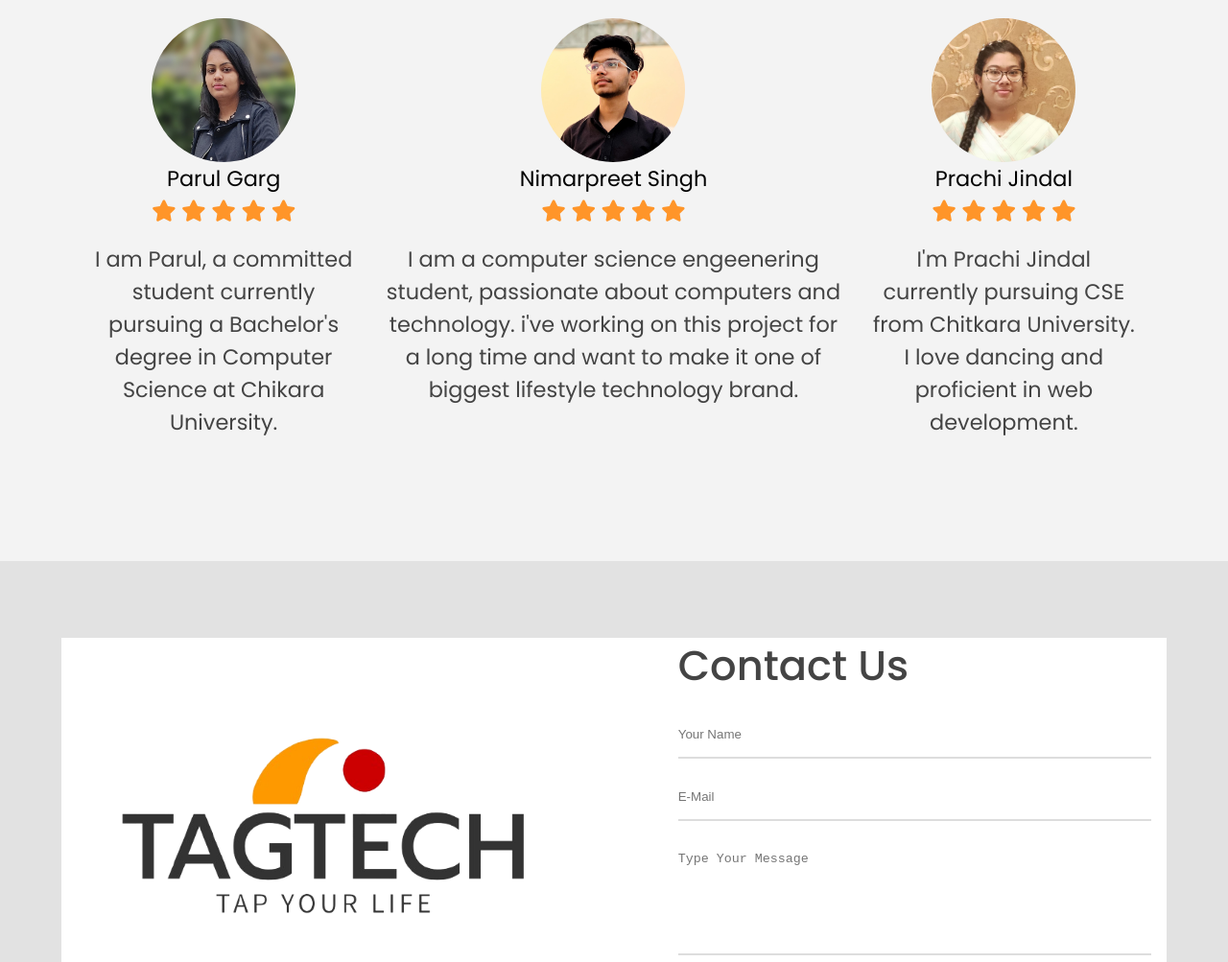
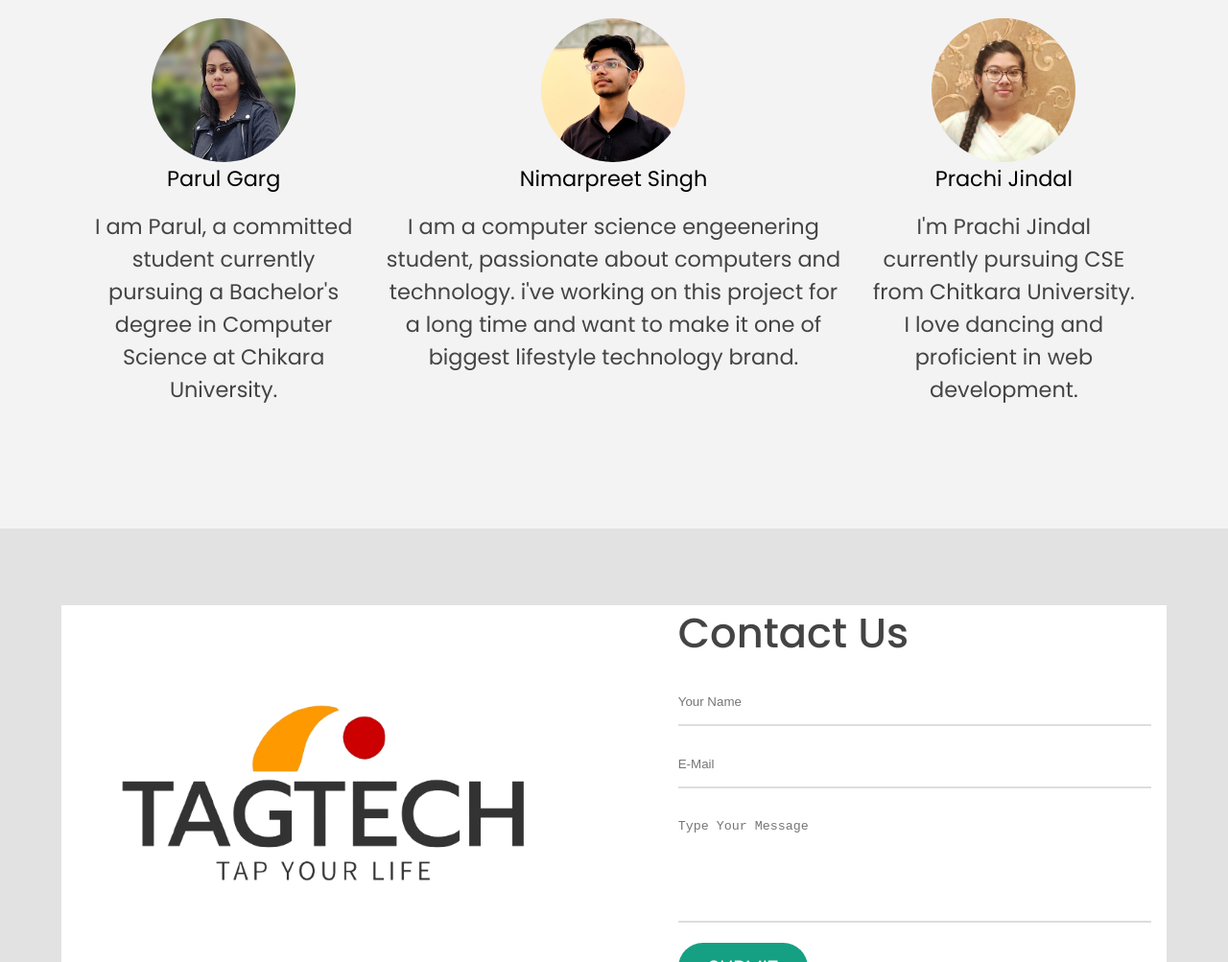
Before and after one commit to Nimarpreet-singh/Ecommerce-website, a plain HTML site: page Index.html in a window 1280 px wide. Shown: the part 3875-4878 px from the top of the page at 96% size. Drawn offline with nearby package versions, Linux system fonts and the light colour scheme.

Commit message:
idk changes

```diff
--- a/Index.html
+++ b/Index.html
@@ -831,11 +831,6 @@ body {
                     </div>
                 </div>
                 <div class="star-rating">
-                    <span class="fa fa-star checked"></span>
-                    <span class="fa fa-star checked"></span>
-                    <span class="fa fa-star checked"></span>
-                    <span class="fa fa-star checked"></span>
-                    <span class="fa fa-star checked"></span>
                 </div>
                 <p class="testimonial-text">
                   I am Parul, a committed student currently pursuing a Bachelor's degree in Computer Science at Chikara University.
@@ -851,11 +846,6 @@ body {
                     </div>
                 </div>
                 <div class="star-rating">
-                    <span class="fa fa-star checked"></span>
-                    <span class="fa fa-star checked"></span>
-                    <span class="fa fa-star checked"></span>
-                    <span class="fa fa-star checked"></span>
-                    <span class="fa fa-star checked"></span>
                 </div>
                 <p class="testimonial-text">
                     I am a computer science engeenering student, passionate about computers and technology.
@@ -870,13 +860,7 @@ body {
                         <p class="customer-name">Prachi Jindal</p>
                     </div>
                 </div>
-                <div class="star-rating">
-                    <span class="fa fa-star checked"></span>
-                    <span class="fa fa-star checked"></span>
-                    <span class="fa fa-star checked"></span>
-                    <span class="fa fa-star checked"></span>
-                    <span class="fa fa-star checked"></span>
-                </div>
+
                 <p class="testimonial-text">
                   I'm Prachi Jindal currently pursuing CSE from Chitkara University. I love dancing and proficient in web development.
                 </p>
```
